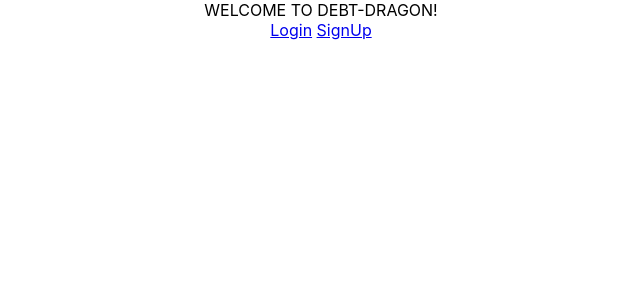
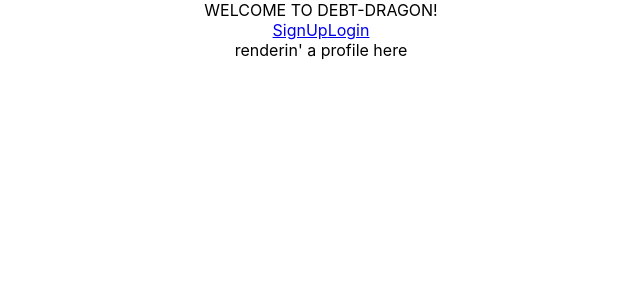
Before and after one commit to halented/debt-dragon-frontend, a React (Create React App) app: page /profile in a window 1280 px wide. Shown: the top 300 px of the page, without its empty margins (319-959 px from the left). Built offline with nearby package versions, Linux system fonts and the light colour scheme.

Commit message:
render routes conditionally

```diff
--- a/src/App.js
+++ b/src/App.js
@@ -1,10 +1,11 @@
 import React, { Component } from 'react';
 import './App.css';
 
-import {BrowserRouter as Router, Route, NavLink} from 'react-router-dom';
+import {BrowserRouter as Router, Route, NavLink, withRouter} from 'react-router-dom';
 
 import SignUp from './components/SignUp'
 import Login from './components/Login'
+import Profile from './components/Profile'
 
 class App extends Component {
   constructor(props) {
@@ -27,16 +28,21 @@ class App extends Component {
         WELCOME TO DEBT-DRAGON!
         <>
           <Router>
-            <nav>
+            <div>
+              {this.state.userExists ?
+              <NavLink to="/profile">Profile</NavLink>
+              :
+              <>
+              <NavLink to="/signup">SignUp</NavLink>
               <NavLink to="/login">Login</NavLink>
-              {" "}
-              <NavLink to="/signup">SignUp</NavLink>
-            </nav>
-
-            <Route path="/login" component={Login}/>
-            <Route path="/signup" component={SignUp}/>
-
-
+              </>
+              }
+              <div>
+              <Route path="/signup" component={SignUp}/>
+              <Route path="/login" component={Login}/>
+              <Route path="/profile" component={Profile}/>
+              </div>
+            </div>
           </Router>
         </>
       </div>
--- /dev/null
+++ b/src/components/Profile.js
@@ -0,0 +1,13 @@
+import React, { Component } from 'react';
+
+class Profile extends Component {
+    render() {
+        return (
+            <div>
+                renderin' a profile here
+            </div>
+        );
+    }
+}
+
+export default Profile;
```
Also changed, not shown: 1 other file (tests, documents, lock files or other folders).
